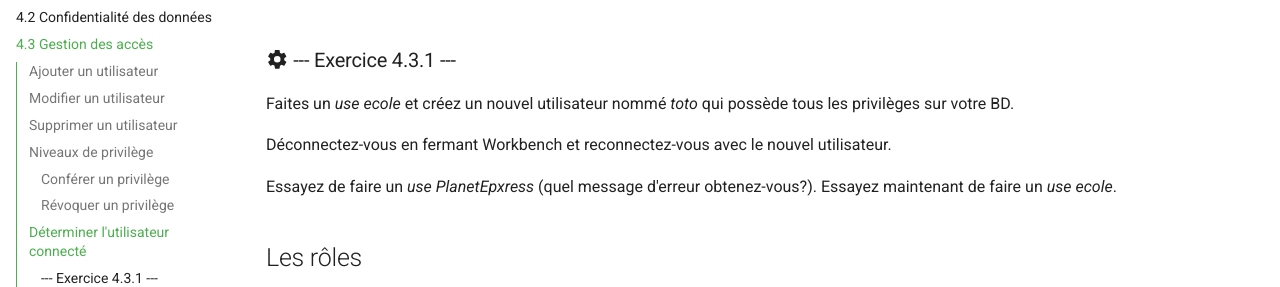
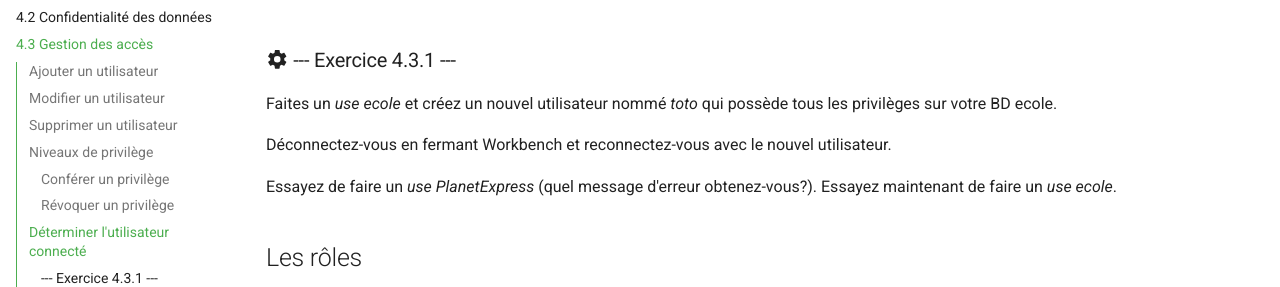
Before and after one commit to cegepvictoetienne/bd1, an MkDocs documentation site: the page built from docs/notes_de_cours/section_4.3.md, in a window 1280 px wide and 900 px high, scrolled down 2800 px. Shown: the part 166-453 px from the top of the window. Built offline with MkDocs 1.6.1 and Material for MkDocs 9.7.7, drawn with Linux system fonts in a browser that asks for light colours; comment, search, counter and statistics services are not loaded.

Commit message:
coquilles dans 4.3

```diff
--- a/docs/notes_de_cours/section_4.3.md
+++ b/docs/notes_de_cours/section_4.3.md
@@ -130,11 +130,11 @@ SELECT USER();
 
 ### :material-cog: --- Exercice 4.3.1 ---
 
-Faites un *use ecole* et créez un nouvel utilisateur nommé *toto* qui possède tous les privilèges sur votre BD.
+Faites un *use ecole* et créez un nouvel utilisateur nommé *toto* qui possède tous les privilèges sur votre BD ecole.
 
 Déconnectez-vous en fermant Workbench et reconnectez-vous avec le nouvel utilisateur.
 
-Essayez de faire un *use PlanetEpxress* (quel message d'erreur obtenez-vous?). Essayez maintenant de faire un *use ecole*.
+Essayez de faire un *use PlanetExpress* (quel message d'erreur obtenez-vous?). Essayez maintenant de faire un *use ecole*.
 
 ## Les rôles
 
```
